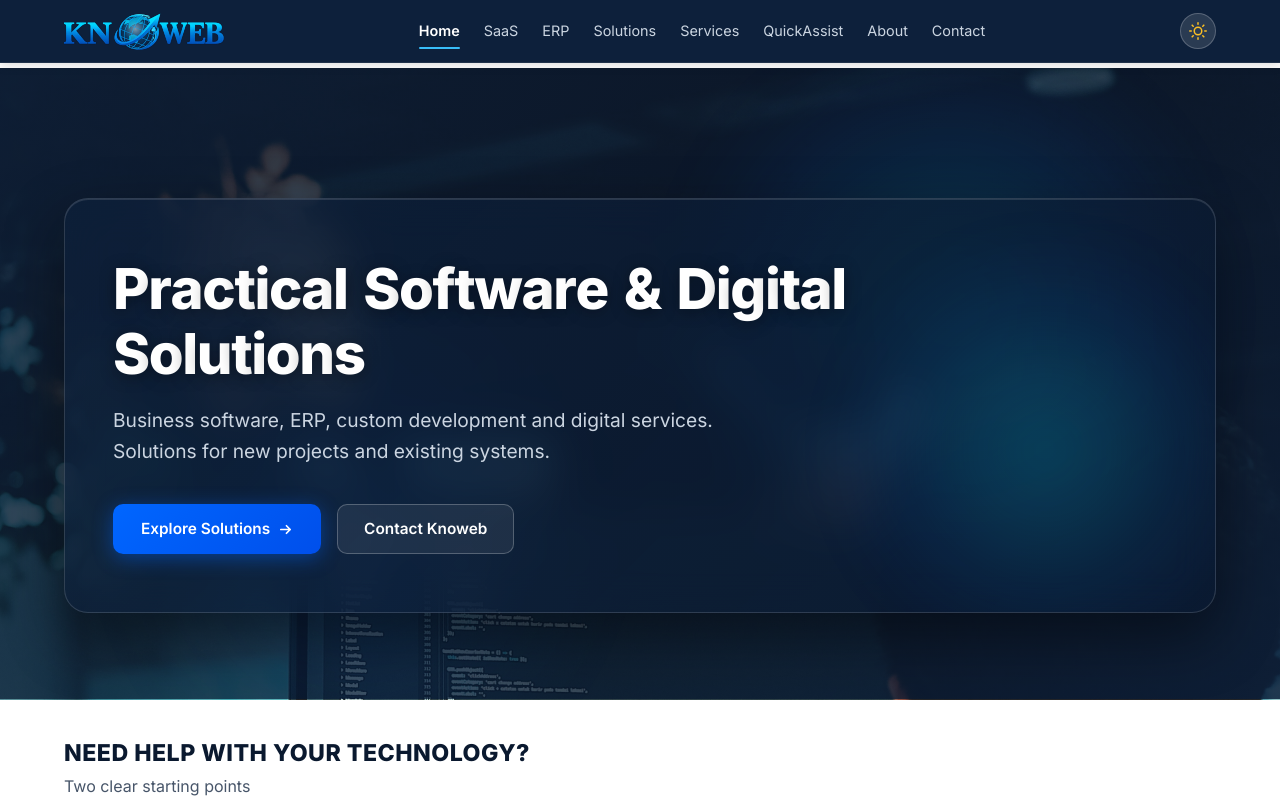
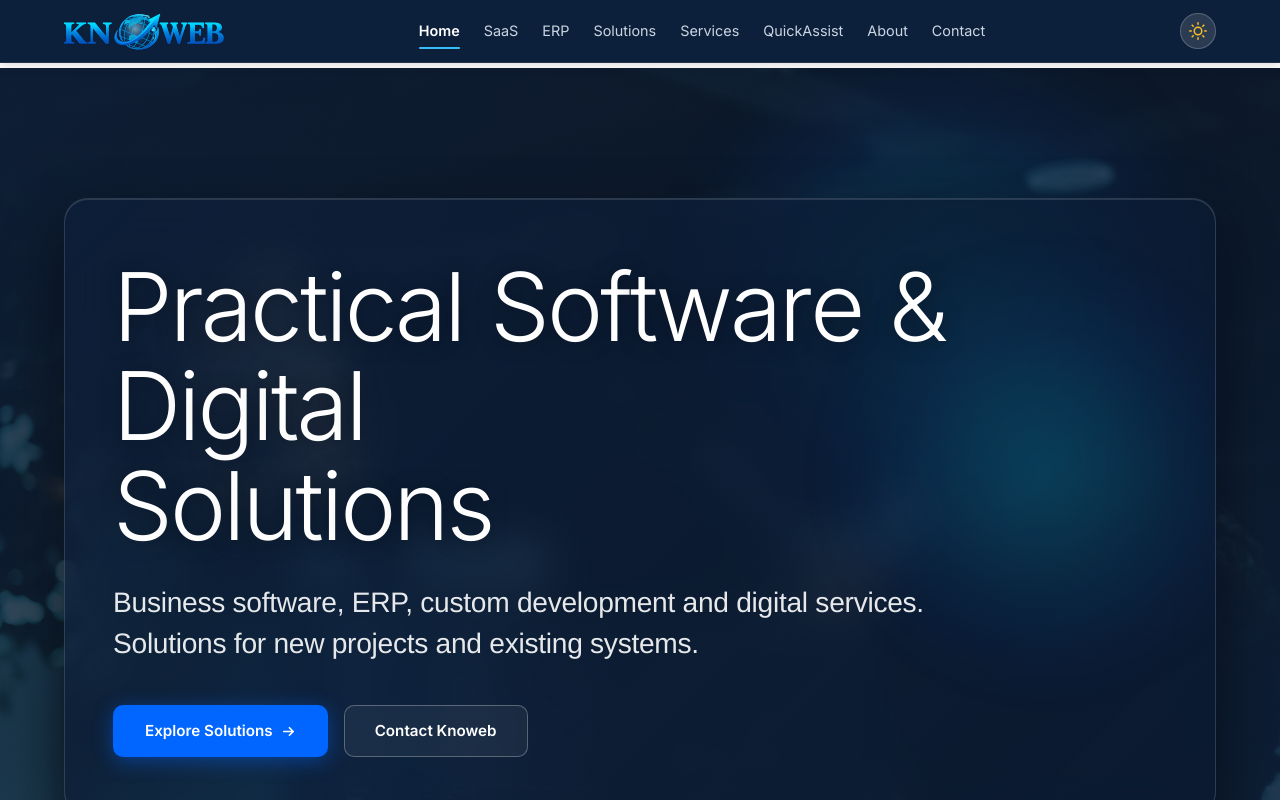
Before and after one commit to Knoweb/Knoweb-site, a Next.js app in the folder knoweb/: page / in a window 1280 px wide. Shown: the top 800 px of the page. Built offline with nearby package versions, Linux system fonts and the light colour scheme.

Commit message:
style(hero): update hero heading to Light (300) 108-112px and description to Medium (500) 30-32px

```diff
--- a/knoweb/src/app/globals.css
+++ b/knoweb/src/app/globals.css
@@ -1,4 +1,4 @@
-@import url('https://fonts.googleapis.com/css2?family=Inter:wght@400;500;600;700;800&display=swap');
+@import url('https://fonts.googleapis.com/css2?family=Inter:wght@300;400;500;600;700;800&display=swap');
 
 @import "tailwindcss";
 
--- a/knoweb/src/components/sections/HeroSection.tsx
+++ b/knoweb/src/components/sections/HeroSection.tsx
@@ -3,7 +3,10 @@
 import Link from 'next/link';
 
 export default function HeroSection() {
-  const headlineWords = ['Practical', 'Software', '&', 'Digital', 'Solutions'];
+  const headlineLines = [
+    ['Practical', 'Software', '&', 'Digital'],
+    ['Solutions'],
+  ];
   let letterIndex = 0;
 
   return (
@@ -140,7 +143,7 @@ export default function HeroSection() {
 
           <div
             style={{
-              maxWidth: '860px',
+              maxWidth: '1240px',
               position: 'relative',
               zIndex: 2,
             }}
@@ -149,17 +152,24 @@ export default function HeroSection() {
             <h1
               className="hero-headline-container"
               style={{
-                fontFamily: 'Inter, sans-serif',
-                fontSize: 'clamp(2.3rem, 4.4vw, 3.6rem)',
-                fontWeight: 800,
-                lineHeight: 1.15,
+                fontFamily: "'Helvetica Neue', 'Inter', -apple-system, BlinkMacSystemFont, 'Segoe UI', Roboto, sans-serif",
+                fontSize: 'clamp(44px, 7.4vw, 112px)',
+                fontWeight: 300,
+                lineHeight: 1.05,
                 color: '#FFFFFF',
-                marginBottom: '18px',
-                letterSpacing: '-0.025em',
-                textShadow: '0 2px 16px rgba(0, 0, 0, 0.4)',
+                marginBottom: '28px',
+                letterSpacing: '-0.03em',
+                textShadow: '0 2px 20px rgba(0, 0, 0, 0.35)',
               }}
             >
-              {headlineWords.map((word, wIdx) => {
+              {headlineLines.map((lineWords, lineIdx) => (
+                <span
+                  key={lineIdx}
+                  style={{
+                    display: 'block',
+                  }}
+                >
+                  {lineWords.map((word, wIdx) => {
                     const chars = word.split('');
                     return (
                       <span
@@ -170,7 +180,7 @@ export default function HeroSection() {
                         }}
                       >
                         {chars.map((char) => {
-                      const delay = (0.08 + letterIndex * 0.034).toFixed(3);
+                          const delay = (0.08 + letterIndex * 0.032).toFixed(3);
                           letterIndex++;
                           return (
                             <span
@@ -184,23 +194,28 @@ export default function HeroSection() {
                             </span>
                           );
                         })}
-                    {wIdx < headlineWords.length - 1 && (
+                        {wIdx < lineWords.length - 1 && (
                           <span style={{ display: 'inline-block', width: '0.28em' }}>&nbsp;</span>
                         )}
                       </span>
                     );
                   })}
+                </span>
+              ))}
             </h1>
 
-            {/* Subheading / Description (Gently fades in right after headline finishes) */}
+            {/* Subheading / Description */}
             <p
               className="hero-subtitle-text"
               style={{
-                fontSize: 'clamp(1.05rem, 1.8vw, 1.2rem)',
-                lineHeight: 1.65,
-                color: '#CBD5E1',
-                marginBottom: '36px',
-                maxWidth: '760px',
+                fontFamily: "'Helvetica Neue', 'Inter', -apple-system, BlinkMacSystemFont, 'Segoe UI', Roboto, sans-serif",
+                fontSize: 'clamp(18px, 2.2vw, 32px)',
+                fontWeight: 500,
+                lineHeight: 1.45,
+                color: 'rgba(255, 255, 255, 0.90)',
+                marginBottom: '40px',
+                maxWidth: '1100px',
+                letterSpacing: '-0.01em',
                 animation: 'heroFadeSlideUp 0.75s cubic-bezier(0.16, 1, 0.3, 1) 1.38s both',
               }}
             >
@@ -222,11 +237,11 @@ export default function HeroSection() {
                 href="/solutions"
                 style={{
                   textDecoration: 'none',
-                  background: 'linear-gradient(135deg, #0066FF 0%, #004FEB 100%)',
+                  background: '#0066FF',
                   color: '#FFFFFF',
                   fontWeight: 600,
-                  fontSize: '0.96rem',
-                  padding: '13px 28px',
+                  fontSize: 'clamp(0.95rem, 1.1vw, 1.05rem)',
+                  padding: '14px 32px',
                   borderRadius: '10px',
                   transition: 'all 0.28s ease',
                   display: 'inline-flex',
@@ -259,13 +274,13 @@ export default function HeroSection() {
                 href="/contact"
                 style={{
                   textDecoration: 'none',
-                  background: 'rgba(255, 255, 255, 0.07)',
+                  background: 'rgba(255, 255, 255, 0.05)',
                   color: '#FFFFFF',
                   fontWeight: 600,
-                  fontSize: '0.96rem',
-                  padding: '12px 26px',
+                  fontSize: 'clamp(0.95rem, 1.1vw, 1.05rem)',
+                  padding: '13px 30px',
                   borderRadius: '10px',
-                  border: '1.5px solid rgba(255, 255, 255, 0.24)',
+                  border: '1.5px solid rgba(255, 255, 255, 0.28)',
                   backdropFilter: 'blur(8px)',
                   transition: 'all 0.28s ease',
                   display: 'inline-flex',
```
Lines whose indentation alone changed are shown as unchanged.
